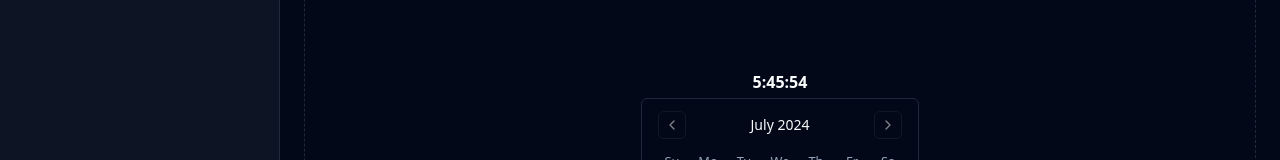
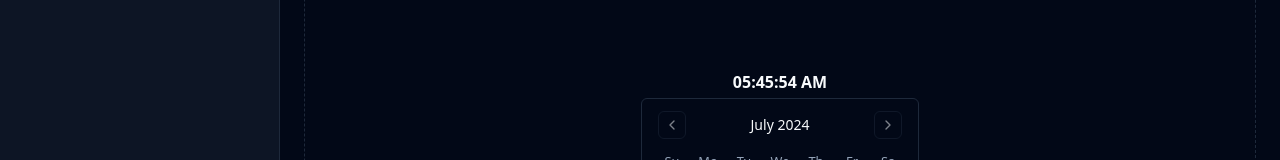
Before and after one commit to ErvinBanate/HRIS-frontend-, a React (Vite) app: page / in a window 1280 px wide. Shown: the part 220-380 px from the top of the page. Built offline with nearby package versions, Linux system fonts and the light colour scheme.

Commit message:
12 hour time

```diff
--- a/src/components/ui/time.tsx
+++ b/src/components/ui/time.tsx
@@ -6,9 +6,17 @@ const Time: React.FC = () => {
   useEffect(() => {
     const updateTime = () => {
         const date = new Date();
-            const timeString = date.getHours()
-                + ':' + date.getMinutes()
-                + ":" + date.getSeconds();
+        let hours = date.getHours();
+        const minutes = date.getMinutes();
+        const seconds = date.getSeconds();
+        const ampm = hours >= 12 ? 'PM' : 'AM';
+
+        hours = hours % 12;
+        hours = hours ? hours : 12;
+
+        const formatTime = (num: number) => num.toString().padStart(2, '0');
+
+        const timeString = `${formatTime(hours)}:${formatTime(minutes)}:${formatTime(seconds)} ${ampm}`;
         setShowTime(timeString);
     };
 
```
Lines whose indentation alone changed are shown as unchanged.
